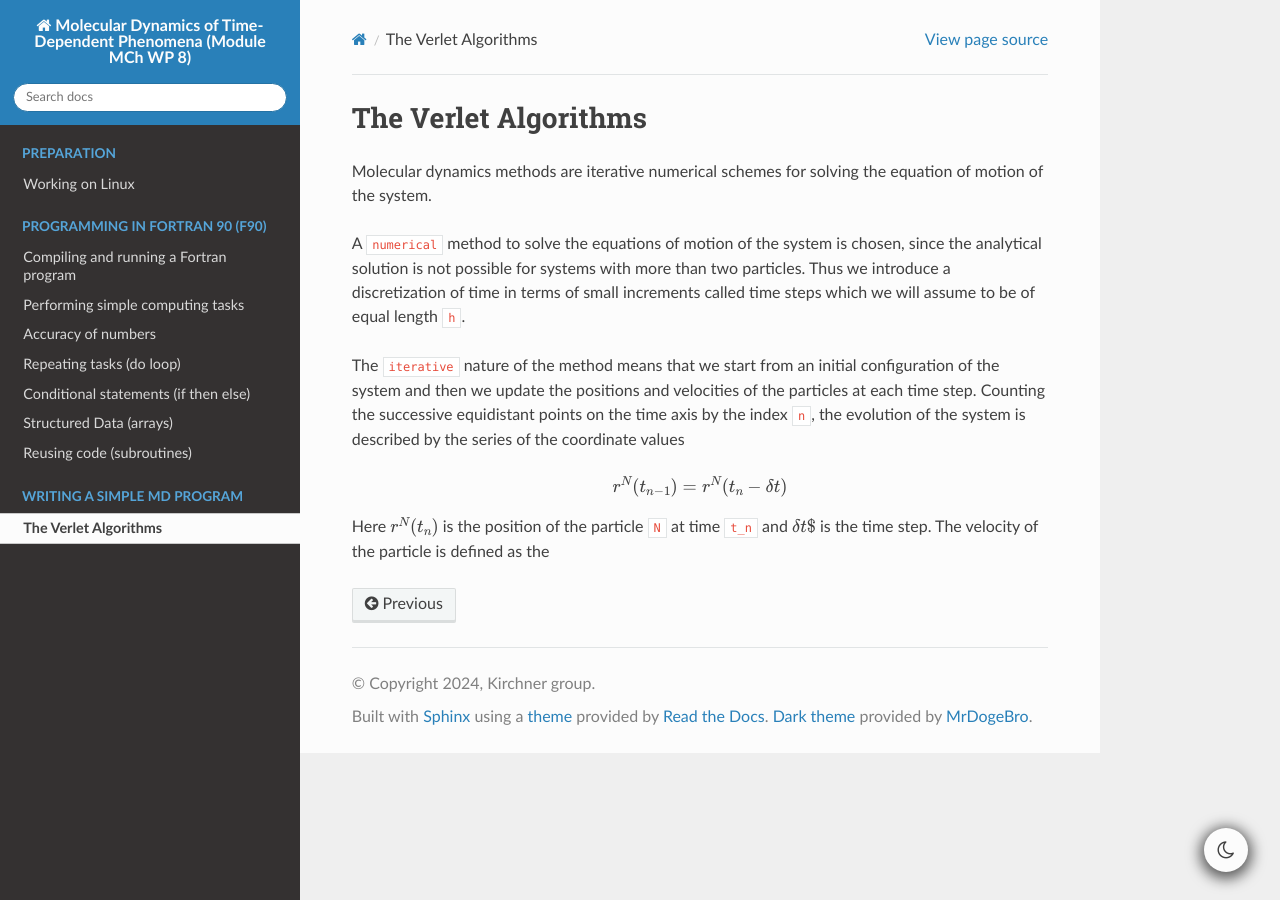
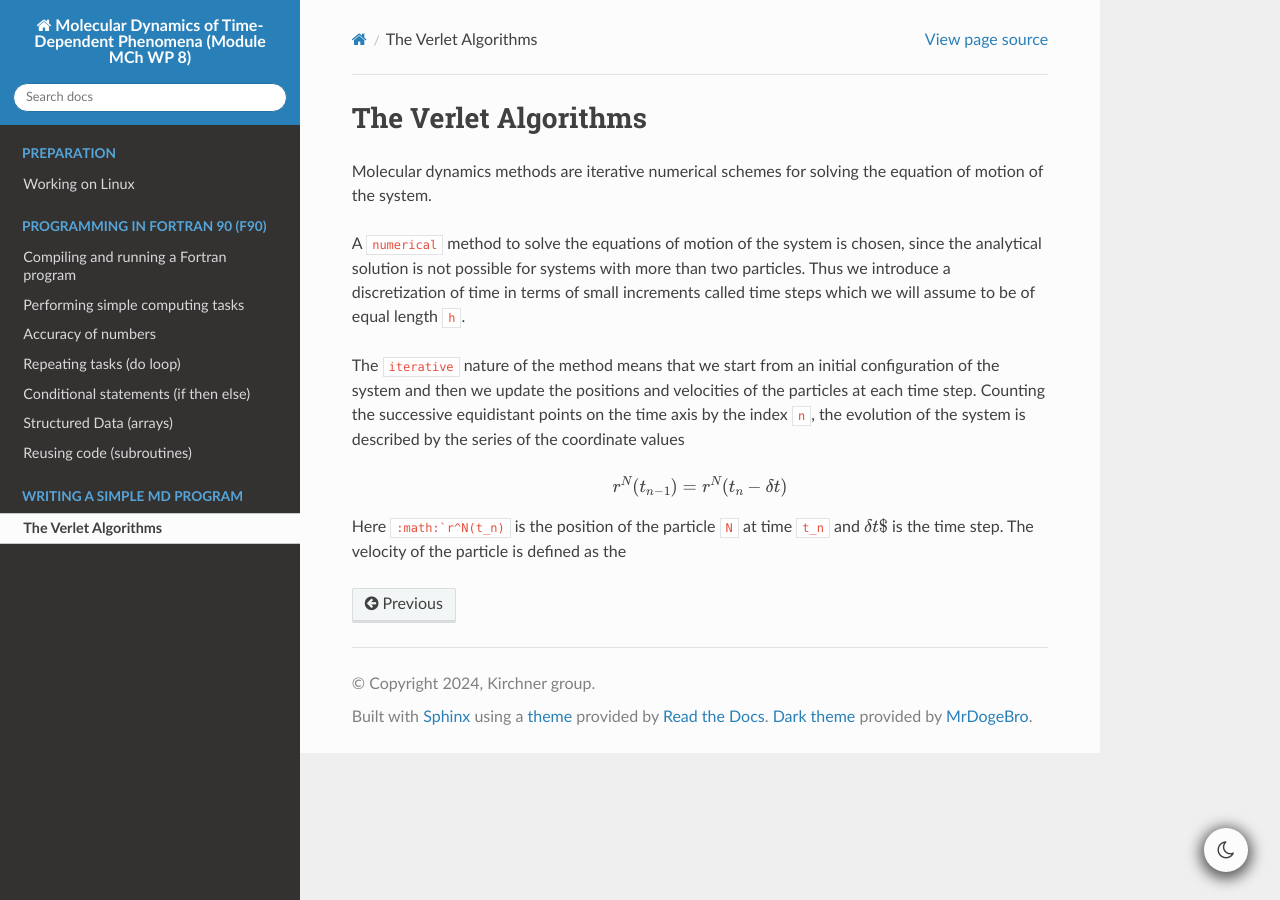
Before and after one commit to Katrin-Drys/WP8_programming, a Sphinx documentation site: the page built from docs/source/03_MDprogram.rst, in a window 1280 px wide. Built offline with Sphinx 7.4.7 and the Read the Docs theme 3.1.0, drawn with Linux system fonts in a browser that asks for light colours.

Commit message:
math test

```diff
--- a/docs/source/03_MDprogram.rst
+++ b/docs/source/03_MDprogram.rst
@@ -17,5 +17,5 @@ the evolution of the system is described by the series of the coordinate values
 .. math::
     r^N(t_{n-1}) = r^N(t_n - \delta t)
 
-Here :math:`r^N(t_n)` is the position of the particle ``N`` at time ``t_n`` and
+Here ``:math:`r^N(t_n)`` is the position of the particle ``N`` at time ``t_n`` and
 :math:`\delta t$` is the time step. The velocity of the particle is defined as the
```
